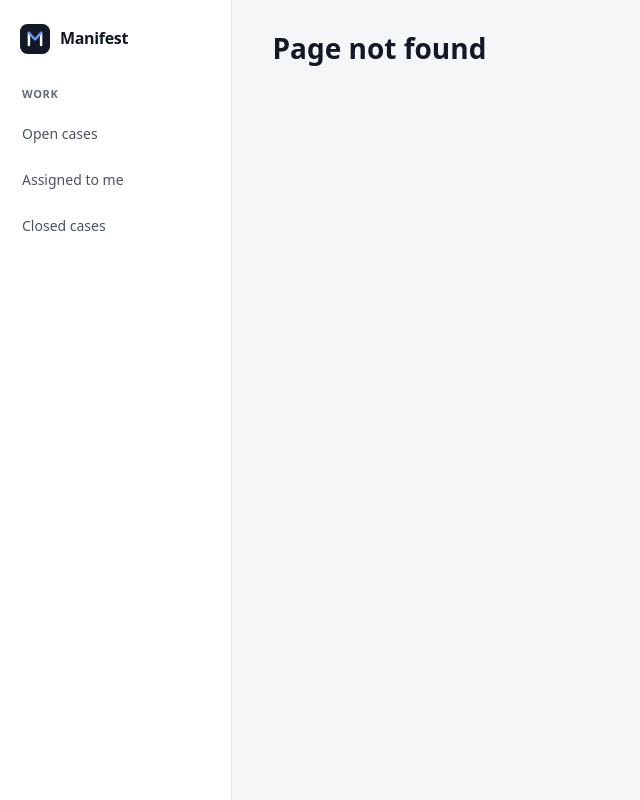
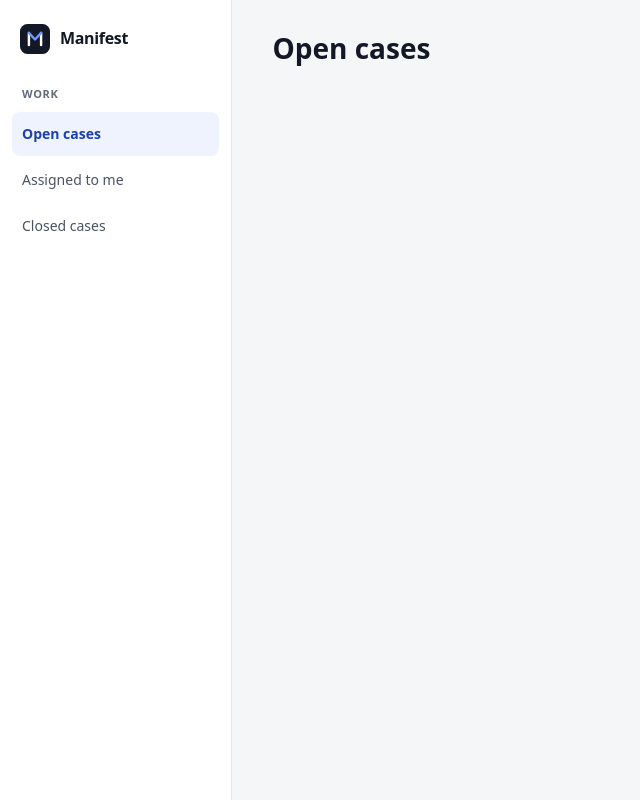
Before and after one commit to shubh0710/manifest, a React (Vite) app: page /cases/open in a window 1280 px wide. Before the commit this address had no page. Shown: the whole page, without its empty margins (0-640 px from the left). Built offline with nearby package versions, Linux system fonts and the light colour scheme.

Commit message:
feat: add case page and move open cases to /cases/open

```diff
--- a/src/App.tsx
+++ b/src/App.tsx
@@ -1,21 +1,24 @@
 import { Routes, Route, Navigate } from "react-router"
 import AppLayout from "./layouts/AppLayout"
-import CasesPage from "./pages/CasesPage"
+import OpenCasesPage from "./pages/OpenCasesPage"
 import NewCasePage from "./pages/NewCasePage"
 import AssignedCasesPage from "./pages/AssignedCasesPage"
 import ClosedCasesPage from "./pages/ClosedCasesPage"
+import CasePage from "./pages/CasePage"
 import NotFoundPage from "./pages/NotFoundPage"
 
 function App() {
   return (
     <Routes>
-      <Route path="/" element={<Navigate to="/cases" replace />} />
+      <Route path="/" element={<Navigate to="/cases/open" replace />} />
+      <Route path="/cases" element={<Navigate to="/cases/open" replace />} />
 
       <Route element={<AppLayout />}>
-        <Route path="/cases" element={<CasesPage />} />
+        <Route path="/cases/open" element={<OpenCasesPage />} />
         <Route path="/cases/assigned" element={<AssignedCasesPage />} />
         <Route path="/cases/closed" element={<ClosedCasesPage />} />
         <Route path="/cases/new" element={<NewCasePage />} />
+        <Route path="/cases/:caseId" element={<CasePage />} />
         <Route path="*" element={<NotFoundPage />} />
       </Route>
     </Routes>
--- a/src/components/Sidebar.tsx
+++ b/src/components/Sidebar.tsx
@@ -9,7 +9,7 @@ type NavItem = {
 }
 
 const NAV_ITEMS: NavItem[] = [
-    { label: 'Open cases', path: '/cases' },
+    { label: 'Open cases', path: '/cases/open' },
     { label: 'Assigned to me', path: '/cases/assigned' },
     { label: 'Closed cases', path: '/cases/closed' },
 ]
--- /dev/null
+++ b/src/pages/CasePage.tsx
@@ -0,0 +1,5 @@
+function CasePage() {
+    return <h1>Case overview</h1>
+}
+
+export default CasePage
--- a/src/pages/CasesPage.tsx
+++ /dev/null
@@ -1,5 +0,0 @@
-function CasesPage() {
-    return <h1>Open cases</h1>
-}
-
-export default CasesPage
--- /dev/null
+++ b/src/pages/OpenCasesPage.tsx
@@ -0,0 +1,5 @@
+function OpenCasesPage() {
+    return <h1>Open cases</h1>
+}
+
+export default OpenCasesPage
```
